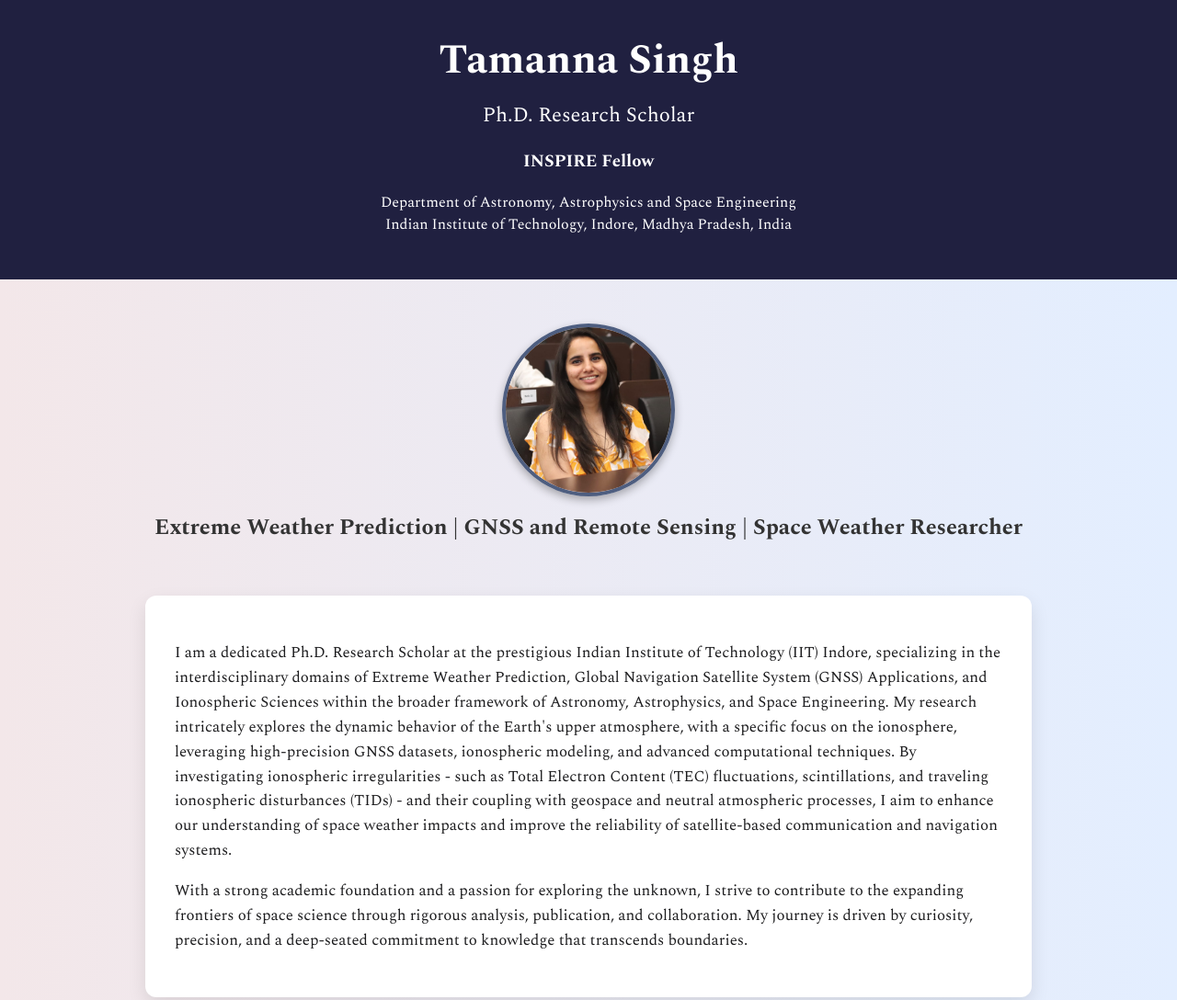
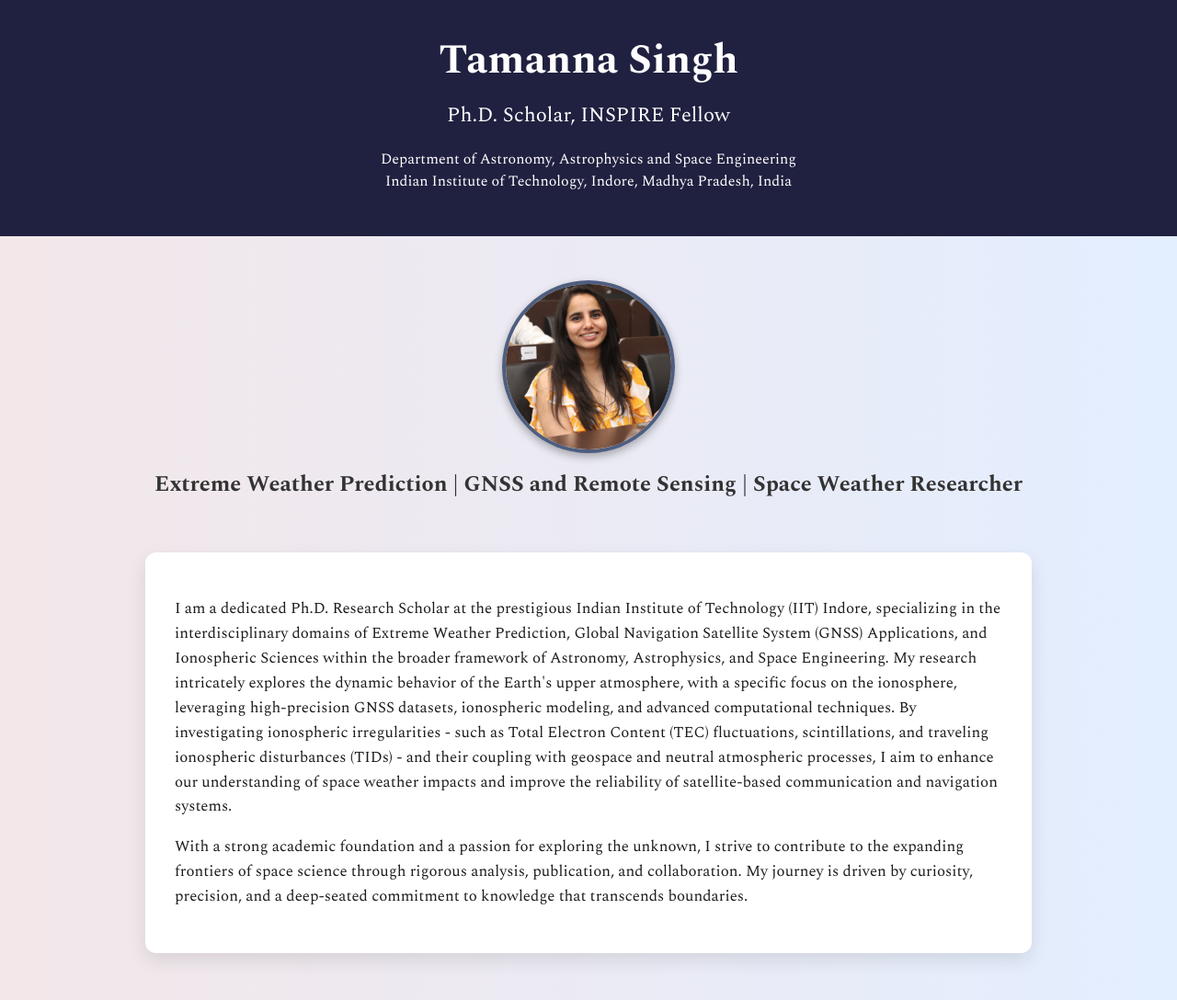
Before and after one commit to TamannaSingh17/TamannaSingh17.github.io, a plain HTML site: page index.html in a window 1280 px wide. Shown: the top 1088 px of the page at 92% size. Drawn offline with nearby package versions, Linux system fonts and the light colour scheme.

Commit message:
Update index.html

```diff
--- a/index.html
+++ b/index.html
@@ -112,8 +112,7 @@
 <body>
   <header>
     <h1>Tamanna Singh</h1>
-    <h2>Ph.D. Research Scholar</h2>
-    <h3>INSPIRE Fellow</h3>
+    <h2>Ph.D. Scholar, INSPIRE Fellow </h2>
     <p>Department of Astronomy, Astrophysics and Space Engineering<br>
     Indian Institute of Technology, Indore, Madhya Pradesh, India</p>
   </header>
```
